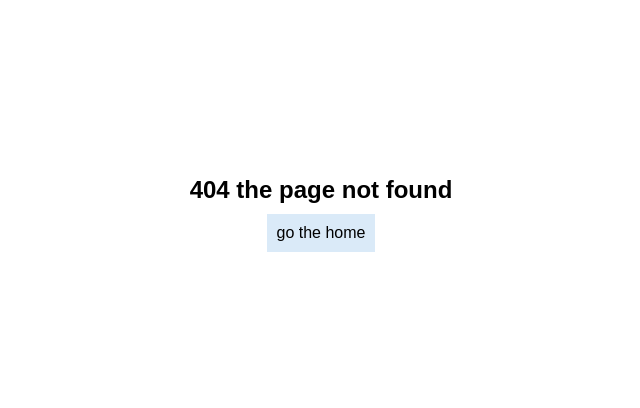
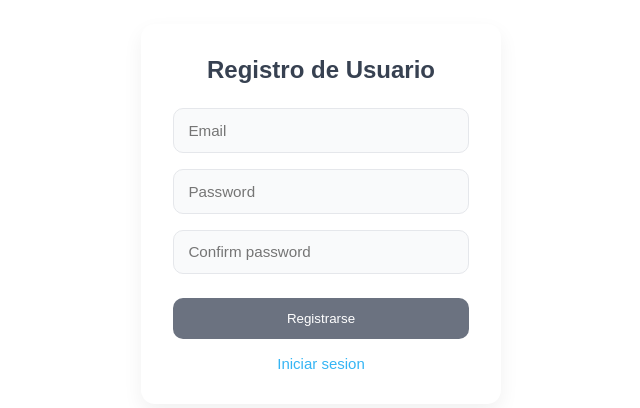
Before and after one commit to danyelsalazar/proyecto-base-react-UTN, a React (Vite) app: page /register in a window 1280 px wide. Before the commit this address had no page. Shown: the part 186-594 px from the top of the page, without its empty margins (319-959 px from the left). Built offline with nearby package versions, Linux system fonts and the light colour scheme.

Commit message:
add: agregado de regristro para nuevos usuarios

```diff
--- a/src/context/ChatContext.jsx
+++ b/src/context/ChatContext.jsx
@@ -11,6 +11,8 @@ const ChatProvider = ( {children} )=>{
     const [selectUser, setSelectUser] = useState(null) //guardara el usuario selecionado
     const [messagesUser, setMessagesUser] = useState([])
 
+    const[loggedUser, setLoggedUser] = useState(null)
+
     useEffect(()=>{
         if (selectUser) {
             setMessagesUser(selectUser.messages || [])
@@ -20,8 +22,25 @@ const ChatProvider = ( {children} )=>{
     const handleSelectUser = (user)=>{
         setSelectUser(user)
     }
+
+    const login = (userData) =>{
+
+        const foundUser = mokUsers.find(user => user.email === userData.email)
+        console.log(foundUser);
+
+        if(!foundUser){
+            return false
+        }
+
+        if(foundUser.password === userData.password){
+            return true
+        }
+
+        return false
+
+    }
     return(
-        <ChatContext.Provider  value={{users, selectUser, messagesUser, setSelectUser, setMessagesUser, setUsers,  handleSelectUser}}>
+        <ChatContext.Provider  value={{users, selectUser, messagesUser, login, setSelectUser, setMessagesUser, setUsers,  handleSelectUser}}>
             {children}
         </ChatContext.Provider>
     )
--- a/src/pages/Login.jsx
+++ b/src/pages/Login.jsx
@@ -1,11 +1,52 @@
+import { useContext, useState } from "react";
+import { useNavigate } from "react-router-dom";
+import { ChatContext } from "../context/chatContext";
+
 const Login = ()=>{
+
+    const [email, setEmail] = useState("")
+    const [password, setPassword] = useState("")
+    const [error, setError] = useState(null)
+
+    const {login} = useContext(ChatContext)
+    const navigate = useNavigate();
+
+    const handleChange= (e)=>{
+        setEmail(e.target.value)
+        // console.log(e.target.value);
+
+    }
+
+    const handleSubmit = (e)=>{
+
+        e.preventDefault()
+        setError(null)
+
+        const response = login({email, password})
+
+        if(!response){
+            setError(true)
+            return
+        }
+
+        navigate("/")
+
+    }
+
+    const handleChangePassword = (e)=>{
+        setPassword(e.target.value)
+
+    }
+
     return (
         <section className="container-form">
-            <form>
-                <h2>Inicio de sesion</h2>
-                <input type="email" placeholder="Email"/>
-                <input type="password" placeholder="Password" />
+            <form onSubmit={handleSubmit}>
+                <h2>Inicio de sesión</h2>
+                <input type="email" placeholder="Email" onChange={handleChange} required/>
+                <input type="password" placeholder="Password" onChange={handleChangePassword} required/>
                 <button>Ingresar</button>
+                <p className="registrarse" onClick={()=> navigate("/register")}>Registrarse</p>
+                {error && <p className="error-inicio-sesion">error al ingresar</p>}
             </form>
         </section>
     )
--- /dev/null
+++ b/src/pages/Register.jsx
@@ -0,0 +1,67 @@
+import { useContext, useState } from "react"
+import { useNavigate } from "react-router-dom";
+import { ChatContext } from "../context/chatContext";
+
+
+const Register = () =>{
+    const [email, setEmail] = useState("")
+    const [password, setPassword] = useState("")
+    const [confirmPassword, setConfirnmPassword] = useState("")
+    const [registrado, setRegistrado] = useState(false)
+    const [error, setError] = useState(null)
+    const [formData, setFormData] = useState({ email: ``, password: ``, confirmPassword: ``});
+
+    const navigate = useNavigate()
+
+    const {users} = useContext(ChatContext)
+
+    const handleSobmit = (e)=>{
+        e.preventDefault()
+
+        if(password === confirmPassword){
+            setRegistrado(true)
+            setError(null)
+            // RESET: Vuelves el estado a su valor inicial
+            setFormData({ email: ``, password: ``, confirmPassword: `` });
+            return
+        }else if(password != confirmPassword){
+            setError(true)
+        }
+    }
+
+    const handleChangeEmail = (e)=>{
+        setEmail(e.target.value)
+        setFormData({...formData, email: e.target.value})
+    }
+
+    const handleChangePassword = (e)=>{
+        setPassword(e.target.value)
+        setFormData({...formData, password: e.target.value})
+    }
+
+    const handleChangeConfirmPassword = (e)=>{
+        setConfirnmPassword(e.target.value)
+        setFormData({...formData, confirmPassword: e.target.value})
+    }
+
+    return(
+        <section className="container-form">
+            <form  onSubmit={handleSobmit}>
+                <h2>Registro de Usuario</h2>
+                <input type="email" placeholder="Email" onChange={handleChangeEmail} value={formData.email} required/>
+                <input type="password" placeholder="Password" onChange={handleChangePassword} value={formData.password} required />
+                <input type="password" placeholder="Confirm password" onChange={handleChangeConfirmPassword} value={formData.confirmPassword} required/>
+                <button>Registrarse</button>
+                <p className="registrarse" onClick={()=> navigate("/login")}>Iniciar sesion</p>
+                {
+                    registrado && <p className="Registrado">!! Registrado</p>
+                }
+                {
+                    error && <p className="error-inicio-sesion">Las constrasenas no coinciden</p>
+                }
+            </form>
+        </section>
+    )
+}
+
+export {Register}
--- a/src/router/RouterApp.jsx
+++ b/src/router/RouterApp.jsx
@@ -4,6 +4,7 @@ import { BrowserRouter, Routes, Route } from "react-router-dom"
 import { App } from "../pages/App"
 import { NotFound } from "../pages/NotFound"
 import { Login } from "../pages/Login"
+import {Register} from "../pages/Register"
 
 const RouterApp = ()=>{
     return (
@@ -12,6 +13,7 @@ const RouterApp = ()=>{
                 <Route path="/" element={<App/>}/>
                 <Route path="*" element={<NotFound/>}/>
                 <Route path="/login" element={<Login/>}/>
+                <Route path="/register" element={<Register/>}/>
             </Routes>
         </BrowserRouter>
     )
--- a/src/services/api.js
+++ b/src/services/api.js
@@ -4,6 +4,8 @@ const users = [
     firstName: "Leanne",
     lastName: "Graham",
     address: { country: "USA" },
+    email: "leanne.graham@mail.com",
+    password: "pepe123",
     avatar: "https://i.pravatar.cc/150?img=1",
     online: true,
     lastMessage: "Después probamos el scroll del chat",
@@ -19,6 +21,8 @@ const users = [
     firstName: "Ervin",
     lastName: "Howell",
     address: { country: "Canada" },
+    email: "ervin.howell@mail.com",
+    password: "pepe123",
     avatar: "https://i.pravatar.cc/150?img=2",
     online: false,
     lastMessage: "Perfecto, avisame cuando esté listo",
@@ -34,6 +38,8 @@ const users = [
     firstName: "Clementine",
     lastName: "Bauch",
     address: { country: "Germany" },
+    email: "clementine.bauch@mail.com",
+    password: "pepe123",
     avatar: "https://i.pravatar.cc/150?img=3",
     online: true,
     lastMessage: "Funciona bien la API",
@@ -48,6 +54,8 @@ const users = [
     firstName: "Patricia",
     lastName: "Lebsack",
     address: { country: "Spain" },
+    email: "patricia.lebsack@mail.com",
+    password: "pepe123",
     avatar: "https://i.pravatar.cc/150?img=4",
     online: false,
     lastMessage: "Después seguimos con esto",
@@ -62,6 +70,8 @@ const users = [
     firstName: "Chelsey",
     lastName: "Dietrich",
     address: { country: "France" },
+    email: "chelsey.dietrich@mail.com",
+    password: "pepe123",
     avatar: "https://i.pravatar.cc/150?img=5",
     online: true,
     lastMessage: "Lo arreglo ahora",
@@ -76,6 +86,8 @@ const users = [
     firstName: "Dennis",
     lastName: "Schulist",
     address: { country: "Italy" },
+    email: "dennis.schulist@mail.com",
+    password: "pepe123",
     avatar: "https://i.pravatar.cc/150?img=6",
     online: false,
     lastMessage: "Recién lo subo al repo",
@@ -90,6 +102,8 @@ const users = [
     firstName: "Kurtis",
     lastName: "Weissnat",
     address: { country: "Argentina" },
+    email: "kurtis.weissnat@mail.com",
+    password: "pepe123",
     avatar: "https://i.pravatar.cc/150?img=7",
     online: true,
     lastMessage: "Dale probemos mandar audios después",
@@ -104,6 +118,8 @@ const users = [
     firstName: "Nicholas",
     lastName: "Runolfsdottir",
     address: { country: "Iceland" },
+    email: "nicholas.runolfsdottir@mail.com",
+    password: "pepe123",
     avatar: "https://i.pravatar.cc/150?img=8",
     online: false,
     lastMessage: "Sí, con scrollIntoView anda perfecto",
@@ -118,6 +134,8 @@ const users = [
     firstName: "Glenna",
     lastName: "Reichert",
     address: { country: "Brazil" },
+    email: "glenna.reichert@mail.com",
+    password: "pepe123",
     avatar: "https://i.pravatar.cc/150?img=9",
     online: true,
     lastMessage: "Sí, usando useState",
@@ -132,6 +150,8 @@ const users = [
     firstName: "Clementina",
     lastName: "DuBuque",
     address: { country: "Mexico" },
+    email: "clementina.dubuque@mail.com",
+    password: "pepe123",
     avatar: "https://i.pravatar.cc/150?img=10",
     online: false,
     lastMessage: "Mañana seguimos con la lógica",
--- a/src/styles/index.css
+++ b/src/styles/index.css
@@ -212,7 +212,8 @@ textarea{
     color: black;
 }
 
-/* formulario de login */
+/* formulario de login----------- */
+
 /* Contenedor centrado */
 .container-form{
   min-height: 100vh;
@@ -279,3 +280,22 @@ textarea{
 .container-form button:active{
   transform: scale(0.98);
 }
+
+.error-inicio-sesion{
+    text-align: center;
+    color: rgb(237, 47, 47);
+}
+
+.registrarse{
+    text-align: center;
+    font-size: 15px;
+    color: rgb(53, 181, 244);
+    transition: opacity .2s;
+}
+.registrarse:hover{
+    opacity: .6;
+}
+.Registrado{
+    text-align: center;
+    color: rgb(148, 233, 22);
+}
```
